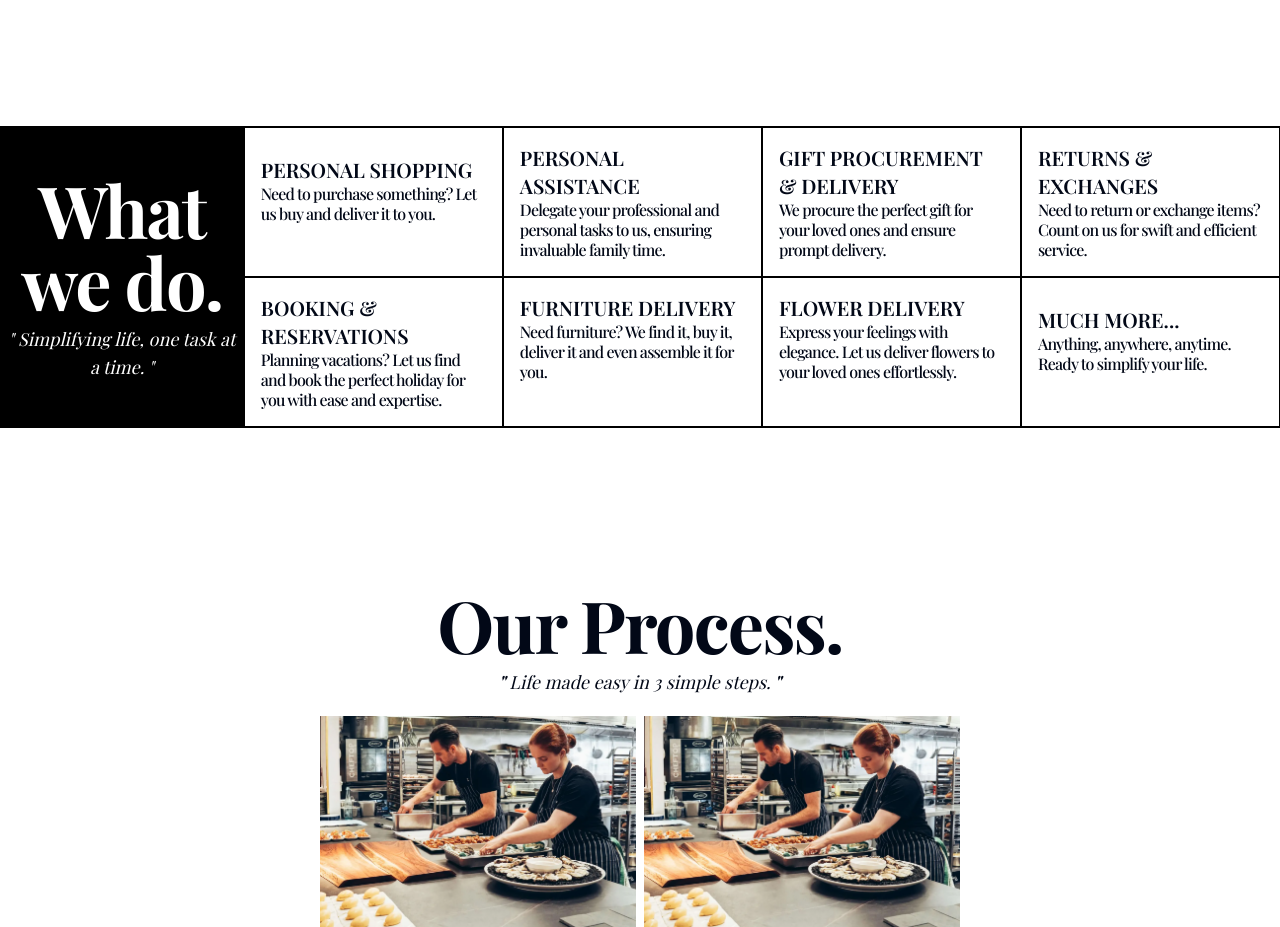
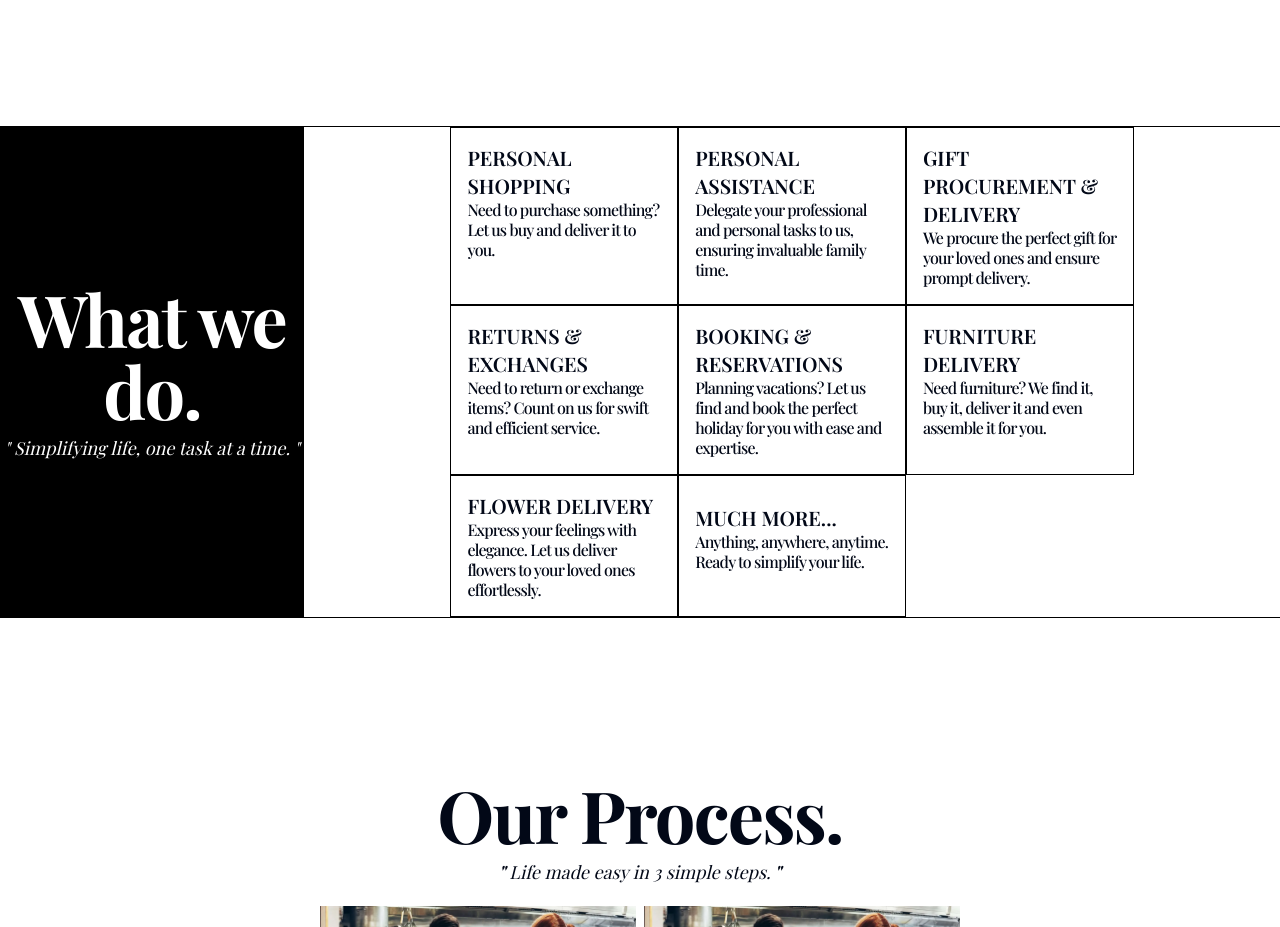
Before and after one commit to Winterson-Islary/static-site-for-fren, a React (Vite) app: page / in a window 1280 px wide. Shown: the part 1780-2707 px from the top of the page. Built offline with nearby package versions, Linux system fonts and the light colour scheme; a web font is replaced by a local one.

Commit message:
layout changes in Services section

```diff
--- a/src/components/DisplayServices.tsx
+++ b/src/components/DisplayServices.tsx
@@ -49,7 +49,7 @@ function DisplayServices() {
 		},
 	];
 	return (
-		<div className="grid md:grid-cols-2 lg:grid-cols-3 xl:grid-cols-4 gap-[0.2rem] xl:gap-0 w-full mx-auto xl:mx-0 xl:w-full">
+		<div className="grid md:grid-cols-2 lg:grid-cols-3 xl:grid-cols-3 gap-[0.2rem] xl:gap-0 w-full mx-auto xl:w-[70%]">
 			{serviceList.map((service) => {
 				return (
 					<div
```
